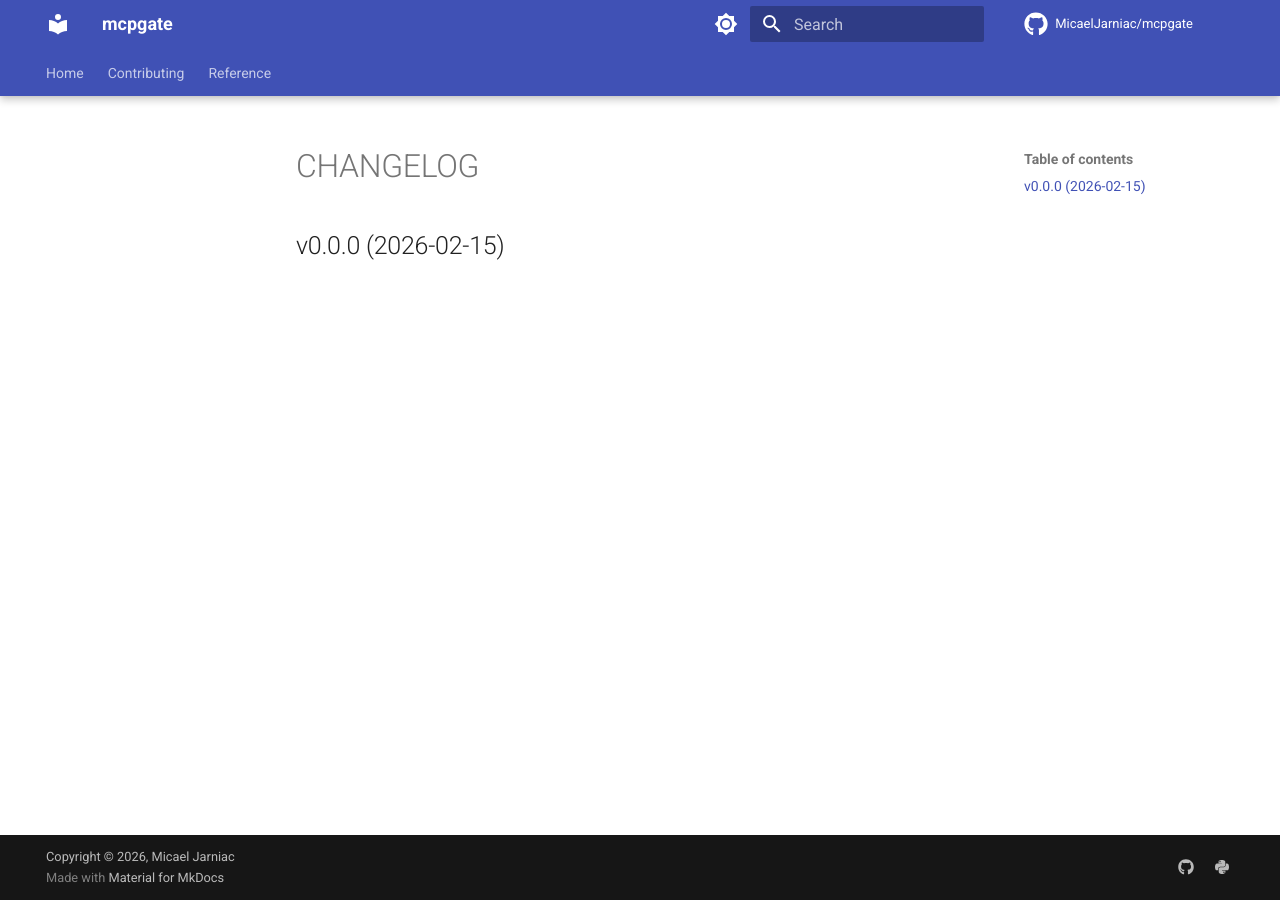
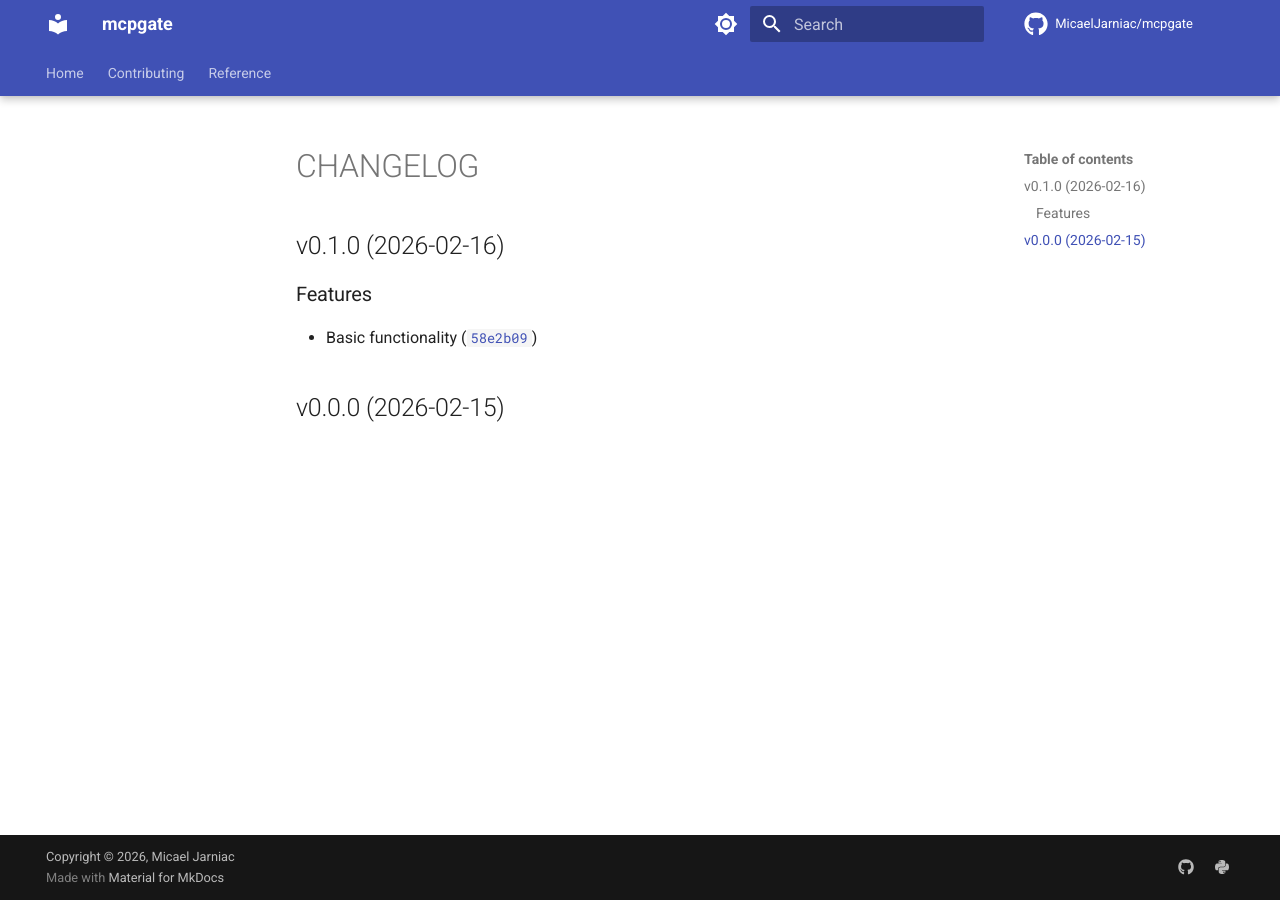
Before and after one commit to MicaelJarniac/mcpgate, an MkDocs documentation site: the page built from docs/CHANGELOG.md, in a window 1280 px wide. Built offline with MkDocs 1.6.1 and Material for MkDocs 9.7.7, drawn with Linux system fonts in a browser that asks for light colours; comment, search, counter and statistics services are not loaded; the version menu is left out.

Commit message:
0.1.0
Automatically generated by python-semantic-release

```diff
--- a/docs/CHANGELOG.md
+++ b/docs/CHANGELOG.md
@@ -1,4 +1,12 @@
 # CHANGELOG
 
 
+## v0.1.0 (2026-02-16)
+
+### Features
+
+- Basic functionality
+  ([`58e2b09`](https://github.com/MicaelJarniac/mcpgate/commit/58e2b09eb3ed582a289e6a42bfdee1e16ea4c7ef))
+
+
 ## v0.0.0 (2026-02-15)
--- a/pyproject.toml
+++ b/pyproject.toml
@@ -1,6 +1,6 @@
 [project]
 name = "mcpgate"
-version = "0.0.0"
+version = "0.1.0"
 description = "A stateless gateway that turns any OpenAPI spec into MCP tools on the fly."
 authors = [
   {name = "Micael Jarniac", email = "micael@jarniac.dev"},
```
Also changed, not shown: 1 other file.
